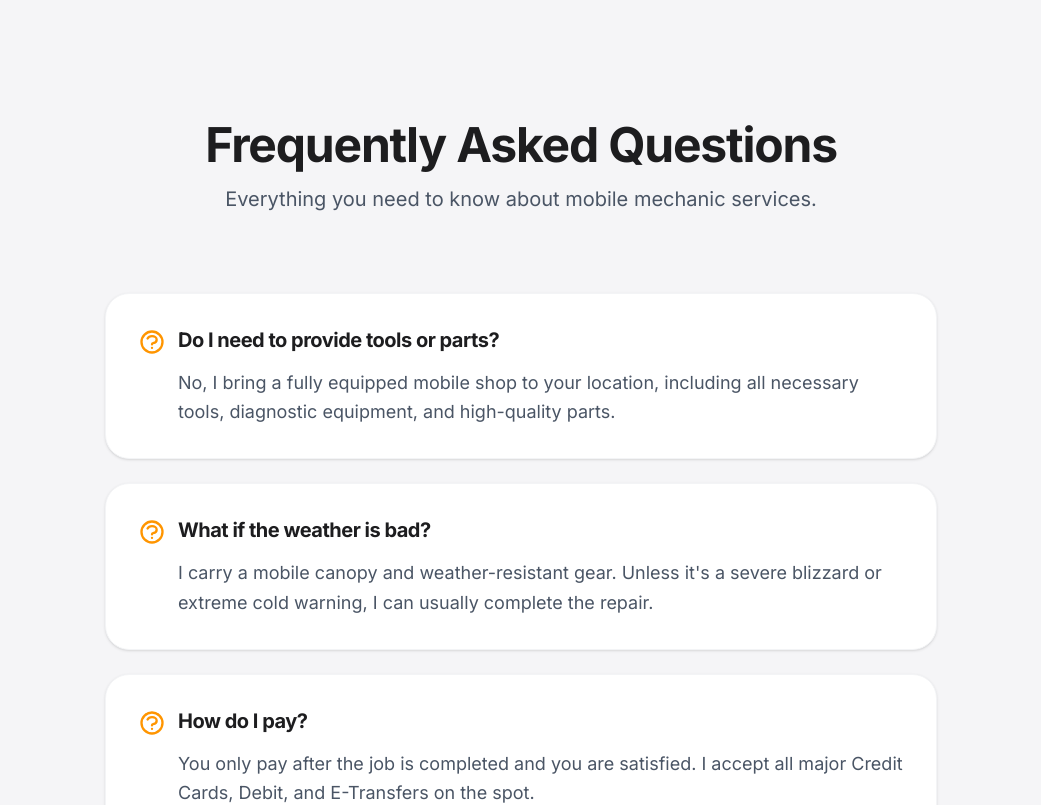
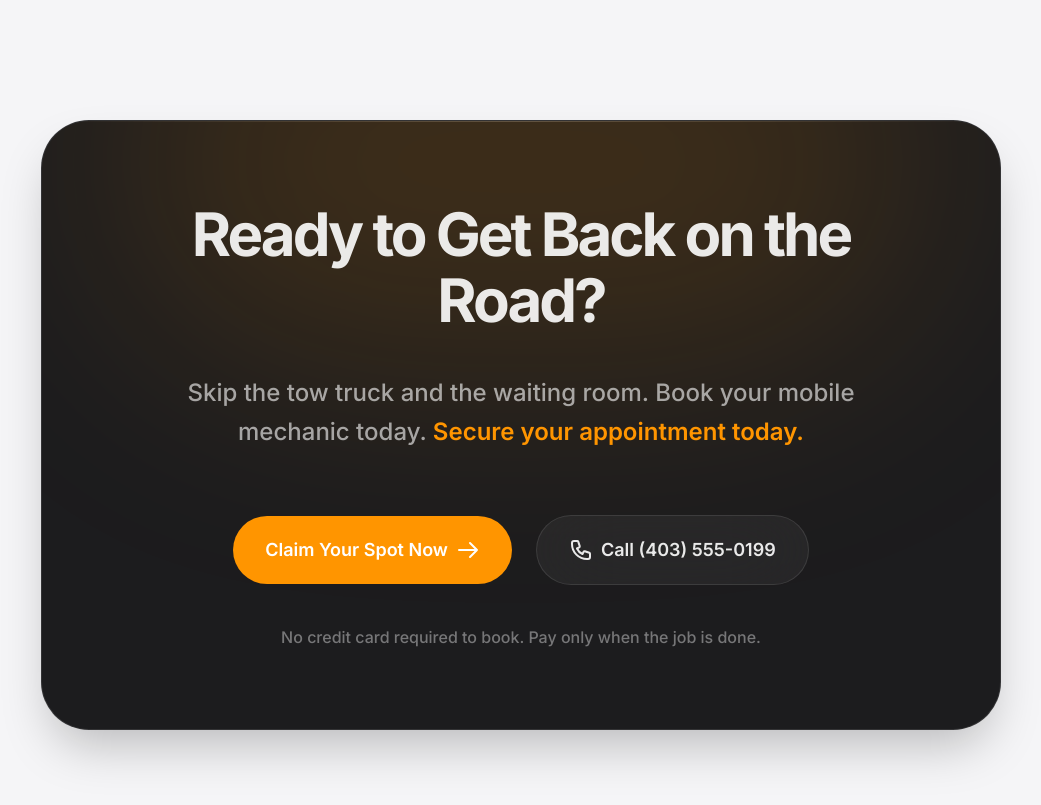
Before and after one commit to bowrand/UI--02, a Next.js app: page / in a window 1280 px wide. Shown: the part 6400-7205 px from the top of the page, without its empty margins (119-1160 px from the left). Built offline with nearby package versions, Linux system fonts and the light colour scheme.

Commit message:
fix: remove duplicate FAQ section

```diff
--- a/app/page.tsx
+++ b/app/page.tsx
@@ -489,33 +489,6 @@ export default function Home() {
           </div>
         </section>
 
-        {/* FAQ Section (Removing Friction) */}
-        <section className="w-full bg-[#F5F5F7] py-16 sm:py-24 lg:py-32 border-t border-gray-200">
-          <div className="max-w-4xl mx-auto px-4 sm:px-6 lg:px-8">
-            <div className="text-center space-y-4 mb-12 sm:mb-20">
-              <h2 className="text-3xl sm:text-4xl lg:text-5xl font-bold tracking-tight text-[#1D1D1F]">Frequently Asked Questions</h2>
-              <p className="text-lg sm:text-xl text-gray-600">Everything you need to know about mobile mechanic services.</p>
-            </div>
-
-            <div className="space-y-4 sm:space-y-6">
-              {[
-                { q: "Do I need to provide tools or parts?", a: "No, I bring a fully equipped mobile shop to your location, including all necessary tools, diagnostic equipment, and high-quality parts." },
-                { q: "What if the weather is bad?", a: "I carry a mobile canopy and weather-resistant gear. Unless it's a severe blizzard or extreme cold warning, I can usually complete the repair." },
-                { q: "How do I pay?", a: "You only pay after the job is completed and you are satisfied. I accept all major Credit Cards, Debit, and E-Transfers on the spot." },
-                { q: "Is there a call-out fee?", a: "There is a standard diagnostic/call-out fee to cover travel and initial inspection. However, if you proceed with the repair, a portion of this fee is applied toward your final bill." }
-              ].map((faq, i) => (
-                <div key={i} className="bg-white p-6 sm:p-8 rounded-[1.5rem] shadow-sm border border-gray-100 hover:shadow-md transition-shadow">
-                  <h3 className="text-lg sm:text-xl font-bold tracking-tight text-[#1D1D1F] mb-3 flex items-start gap-3">
-                    <svg className="w-6 h-6 sm:w-7 sm:h-7 text-[#FF9500] shrink-0 mt-0.5" fill="none" stroke="currentColor" viewBox="0 0 24 24"><path strokeLinecap="round" strokeLinejoin="round" strokeWidth={2} d="M8.228 9c.549-1.165 2.03-2 3.772-2 2.21 0 4 1.343 4 3 0 1.4-1.278 2.575-3.006 2.907-.542.104-.994.54-.994 1.093m0 3h.01M21 12a9 9 0 11-18 0 9 9 0 0118 0z" /></svg>
-                    {faq.q}
-                  </h3>
-                  <p className="text-gray-600 pl-9 sm:pl-10 leading-relaxed text-base sm:text-lg">{faq.a}</p>
-                </div>
-              ))}
-            </div>
-          </div>
-        </section>
-
         {/* Final CTA Section (Scarcity & Urgency) */}
         <section className="w-full max-w-5xl mx-auto px-4 sm:px-6 lg:px-8 py-16 sm:py-24 lg:py-32">
           <div className="bg-[#1C1C1E] border border-white/10 rounded-[2.5rem] sm:rounded-[3rem] p-8 sm:p-16 lg:p-20 text-center shadow-2xl relative overflow-hidden">
```
